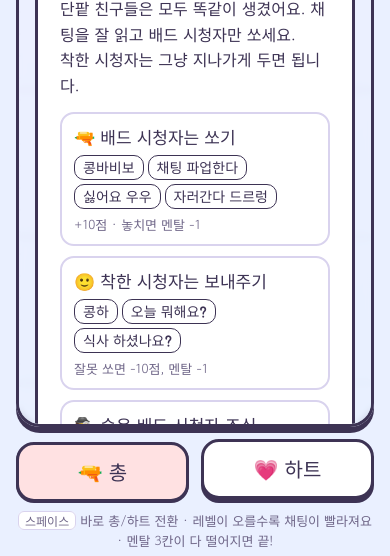
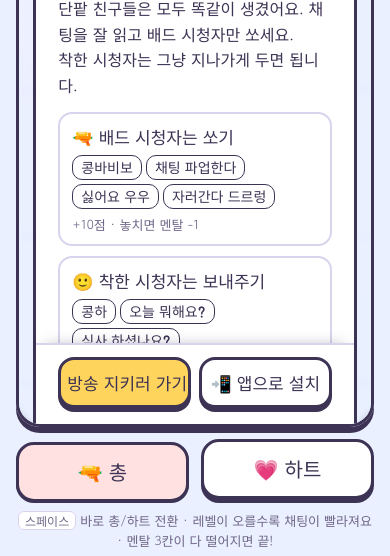
Before and after one commit to kongb929/kongbangprotector, a plain HTML site: page index.html in a window 390 px wide. Shown: the part 208-764 px from the top of the page. Drawn offline with Linux system fonts and the light colour scheme.

Commit message:
Pin the start and install buttons to the bottom of the intro; side by side on phones
Co-Authored-By: Claude Opus 5.5 <noreply@anthropic.com>

```diff
--- a/index.html
+++ b/index.html
@@ -259,12 +259,21 @@ kbd { font-family: var(--font-body); font-size: 12px; border: 1.5px solid var(--
 .tool[aria-pressed="true"].heart { background: #FFE3EE; }
 .tool[aria-pressed="true"] { transform: translateY(3px); box-shadow: 0 1px 0 var(--ink); }
 .hint { margin: 0; font-size: 13px; color: var(--ink-soft); text-align: center; line-height: 1.5; }
+/* Start button stays pinned to the bottom of the intro while the rules scroll. */
+#startOverlay .panel > .row {
+  position: sticky; bottom: -16px; z-index: 2; background: var(--card);
+  margin: 0 -22px; padding: 12px 22px 16px; border-top: 2px solid var(--line);
+  border-radius: 0 0 19px 19px; box-shadow: 0 -8px 14px -10px rgba(61,51,84,.35);
+}
 
 @media (max-width: 520px) {
   .rules { grid-template-columns: 1fr; }
   .brand { font-size: 22px; }
   .bubble { font-size: 15px; padding: 3px 9px; }
   .panel h1 { font-size: 28px; }
+  /* Phones: start and install buttons share one line, half each. */
+  #startOverlay .panel > .row { flex-wrap: nowrap; }
+  #startOverlay .panel > .row .btn { flex: 1 1 0; min-width: 0; font-size: 17px; padding: 10px 6px; white-space: nowrap; }
 }
 @media (prefers-reduced-motion: reduce) {
   .bean .bodyg, .bean .feet ellipse { animation: none; }
--- a/sw.js
+++ b/sw.js
@@ -1,7 +1,7 @@
 // Offline support for the installed app.
 // The page itself is network-first so players always get the newest version when online;
 // icons, fonts and other files are served from cache and refreshed in the background.
-const CACHE = "kongbang-v9";
+const CACHE = "kongbang-v10";
 const CORE = ["./", "./index.html", "./manifest.webmanifest",
   "./icon-192.png", "./icon-512.png", "./icon-maskable-512.png", "./apple-touch-icon.png"];
 
```
